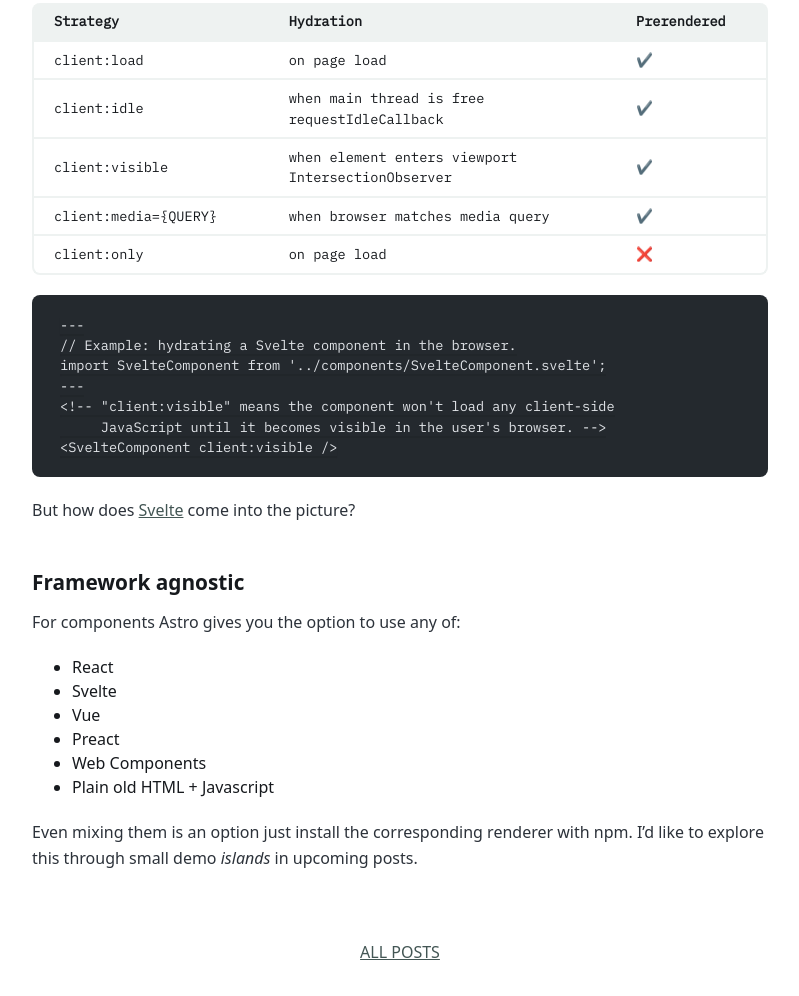
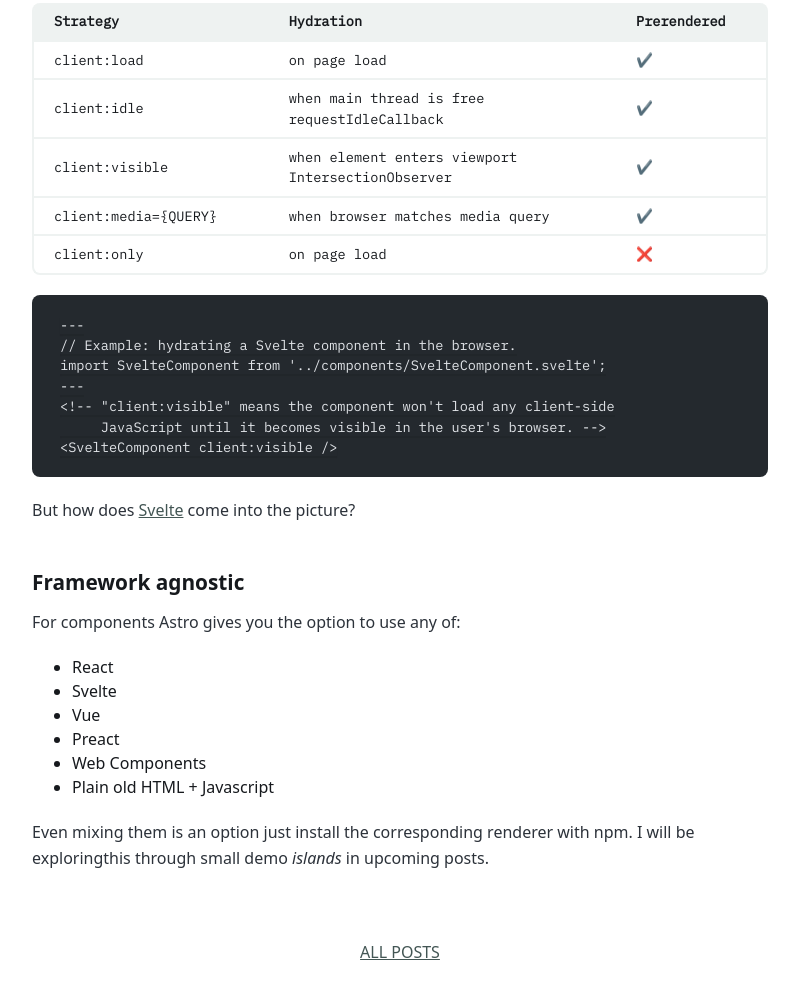
Before and after one commit to bencemol/refact.blog, an Astro site: page /posts/creating-a-dev-blog-with-astro in a window 1280 px wide. Shown: the part 1018-2014 px from the top of the page, without its empty margins (240-1039 px from the left). Built offline with nearby package versions, Linux system fonts and the light colour scheme; Astro itself is replaced by a stand-in of ours; code samples lack their colours.

Commit message:
Update from Forestry.io Bence Molnár updated src/pages/posts/creating-a-dev-blog-with-astro.md

```diff
--- a/src/pages/posts/creating-a-dev-blog-with-astro.md
+++ b/src/pages/posts/creating-a-dev-blog-with-astro.md
@@ -53,4 +53,4 @@
 * Web Components
 * Plain old HTML + Javascript
 
-Even mixing them is an option just install the corresponding renderer with npm. I'd like to explore this through small demo _islands_ in upcoming posts.
+Even mixing them is an option just install the corresponding renderer with npm. I will be  exploringthis through small demo _islands_ in upcoming posts.
```
